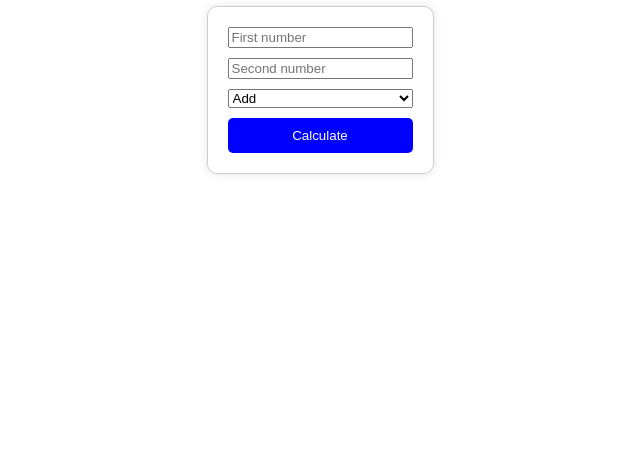
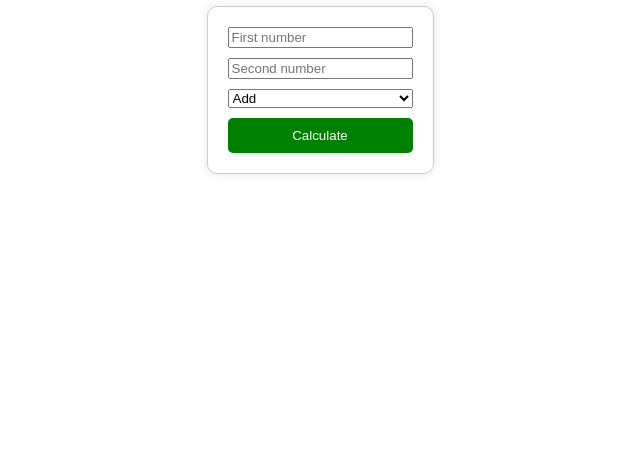
Before and after one commit to afiqasyraf9712/calculator-app, a website: page calculator-application-monitoring-app/public/index.html in a window 1280 px wide. Shown: the part 334-800 px from the top of the page, without its empty margins (320-960 px from the left). Drawn offline with Linux system fonts and the light colour scheme.

Commit message:
button color

```diff
--- a/calculator-application-monitoring-app/public/index.html
+++ b/calculator-application-monitoring-app/public/index.html
@@ -24,7 +24,7 @@
       box-shadow: 0 0 10px rgba(0, 0, 0, 0.1);
     }
     #calculator-form button {
-      background-color: blue; /* Change the button color to blue */
+      background-color: green; /* Change the button color to green*/
       color: white; /* Ensure the text is readable */
       border: none;
       padding: 10px;
```
